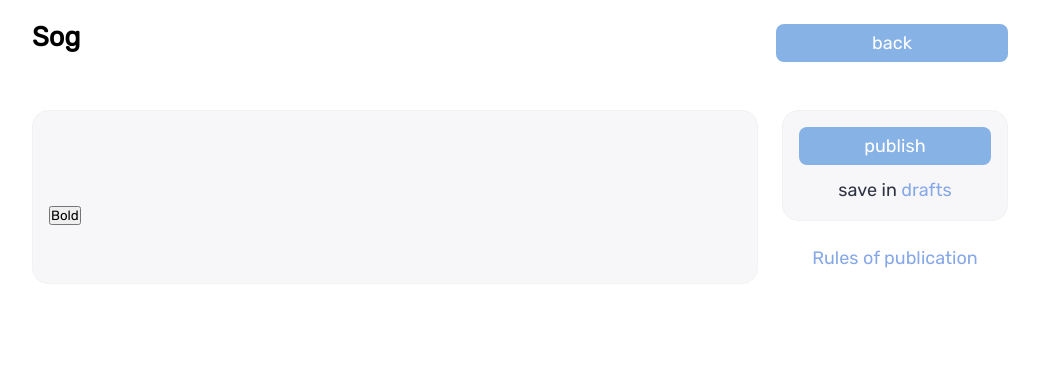
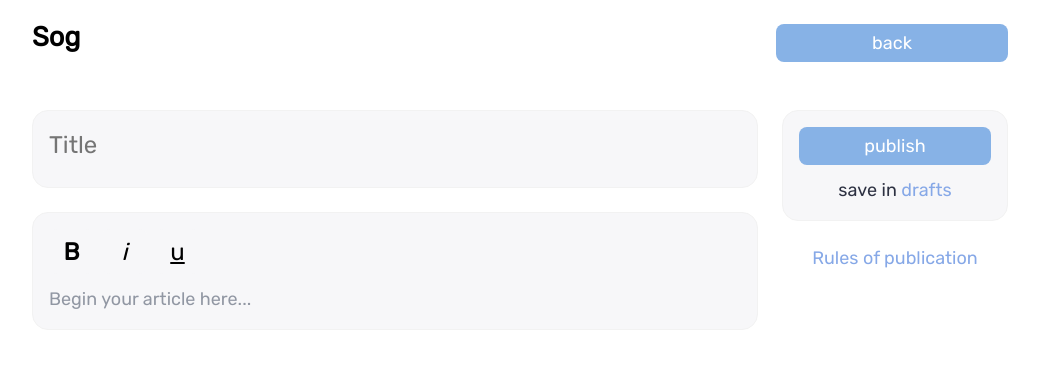
Before and after one commit to Revilise/simple-blog-next, a Next.js app: page /create_post in a window 1280 px wide. Shown: the top 368 px of the page, without its empty margins (120-1159 px from the left). Built offline with nearby package versions, Linux system fonts and the light colour scheme; no server answers.

Commit message:
richUtils -> Editor buttons

```diff
--- /dev/null
+++ b/components/EditPanel/EditPanel.js
@@ -0,0 +1,30 @@
+import classes from './editPanel.module.scss';
+import {RichUtils} from "draft-js";
+
+function Button({children, active, onStyleClick}) {
+    return (
+        <button className={`${classes.button} ${active ? classes.active : ''}`} onClick={onStyleClick}>
+            {children}
+        </button>
+    )
+}
+
+export function EditPanel({editorState, setEditorState}) {
+    function onStyleClick(style) {
+        setEditorState(RichUtils.toggleInlineStyle(editorState, style))
+    }
+
+    return (
+        <div className={classes.edit_panel}>
+            <Button onStyleClick={() => onStyleClick('BOLD')}>
+                <b>B</b>
+            </Button>
+            <Button onStyleClick={() => onStyleClick('ITALIC')}>
+                <i>i</i>
+            </Button>
+            <Button onStyleClick={() => onStyleClick('UNDERLINE')}>
+                <u>u</u>
+            </Button>
+        </div>
+    )
+}
--- /dev/null
+++ b/components/EditPanel/editPanel.module.scss
@@ -0,0 +1,21 @@
+.edit_panel {
+  display: flex;
+  flex-direction: row;
+  gap: 8px;
+  .button {
+    width: 45px;
+    height: 45px;
+    display: flex;
+    justify-content: center;
+    align-items: center;
+    font-size: 24px;
+    border-radius: 8px;
+    background: var(--lt-plates-background);
+    cursor: pointer;
+    transition: .2s background;
+    border: none;
+    &.active, &:hover {
+      background: var(--lt-hovered-plates-background);
+    }
+  }
+}
--- /dev/null
+++ b/components/Editor/Editor.js
@@ -0,0 +1,18 @@
+import {Editor} from 'draft-js';
+import {EditPanel} from "../EditPanel/EditPanel";
+
+export default function _Editor({editorState, setEditorState}) {
+    return (
+        <>
+            <EditPanel
+                setEditorState={setEditorState}
+                editorState={editorState}
+                userSelect="none" contentEditable={false}
+            />
+            <Editor
+                placeholder={'Begin your article here...'}
+                editorState={editorState}
+                onChange={setEditorState}/>
+        </>
+    )
+}
--- a/components/Textarea/Textarea.module.scss
+++ b/components/Textarea/Textarea.module.scss
@@ -1,16 +1,14 @@
 .textarea {
   font-size: 18px;
-  line-height: 27px;
+  line-height: 18px;
   resize: none;
   border: none;
   background: none;
   outline: none;
   color: var(--lt-main-font-color);
-  &::placeholder {
-    color: var(--lt-span-font-lighter);
-  }
+  width: 100%;
 }
 .title {
-  font-size: 36px;
-  line-height: 54px;
+  font-size: 24px;
+  line-height: 36px;
 }
--- a/pages/create_post.js
+++ b/pages/create_post.js
@@ -9,8 +9,9 @@ import Main from "../components/Main/Main";
 import Textarea from "../components/Textarea/Textarea";
 import {P, SpanLink} from "../components/SpecialTegs/SpecialTags";
 import Link from "../components/Link/Link";
-import {Editor, EditorState, RichUtils, convertToRaw} from "draft-js";
+import Draft, {EditorState, convertToRaw} from "draft-js";
 import 'draft-js/dist/Draft.css';
+import Editor from "../components/Editor/Editor";
 
 export default function CreatePost() {
     const router = useRouter();
@@ -18,7 +19,7 @@ export default function CreatePost() {
     const [title, changeTitle] = useState("");
     const [isLoading, changeIsLoading] = useState(false);
     const [editorState, setEditorState] = useState(
-        () => EditorState.createEmpty()
+        EditorState.createWithContent(emptyContentState)
     );
 
     const publishPost = (e) => {
@@ -44,10 +45,6 @@ export default function CreatePost() {
         )
     }
 
-    function onBoldClick() {
-        setEditorState(RichUtils.toggleInlineStyle(editorState, 'BOLD'))
-    }
-
     return (
         <Layout title={"create post"}>
             <Header>
@@ -56,11 +53,10 @@ export default function CreatePost() {
             <Main>
                 <Main.Section>
                     <Layout.Container>
-                        <Textarea placholder={'Title'} type={"title"} value={title} changeHandle={changeTitle}/>
-                        <div>
-                            <button onClick={onBoldClick}>Bold</button>
-                        </div>
-                        <Editor editorState={editorState} onChange={setEditorState} />
+                        <Textarea placeholder={'Title'} type={"title"} value={title} changeHandle={changeTitle}/>
+                    </Layout.Container>
+                    <Layout.Container>
+                        <Editor setEditorState={setEditorState} editorState={editorState}/>
                     </Layout.Container>
                 </Main.Section>
                 <Main.Aside>
@@ -80,3 +76,15 @@ export default function CreatePost() {
         </Layout>
     )
 }
+
+const emptyContentState = Draft.convertFromRaw({
+    entityMap: {},
+    blocks: [
+        {
+            text: '',
+            key: 'foo',
+            type: 'unstyled',
+            entityRanges: [],
+        },
+    ],
+});
--- a/styles/global.css
+++ b/styles/global.css
@@ -30,7 +30,7 @@ a:hover {
     --lt-hovered-primary: #8397DF;
     --lt-sub: #91EAE4;
     --lt-plates-background: #F7F7F9;
-    --lt-hovered-plates-background: #EDEDED;
+    --lt-hovered-plates-background: #dedede;
     --lt-plates-border: #F2F2F2;
     --lt-main-font-color: #000000;
     --lt-span-font-color: #86A8E7;
```
Also changed, not shown: components/SvgIcons/SvgIcons.js (+7 -1 lines).
